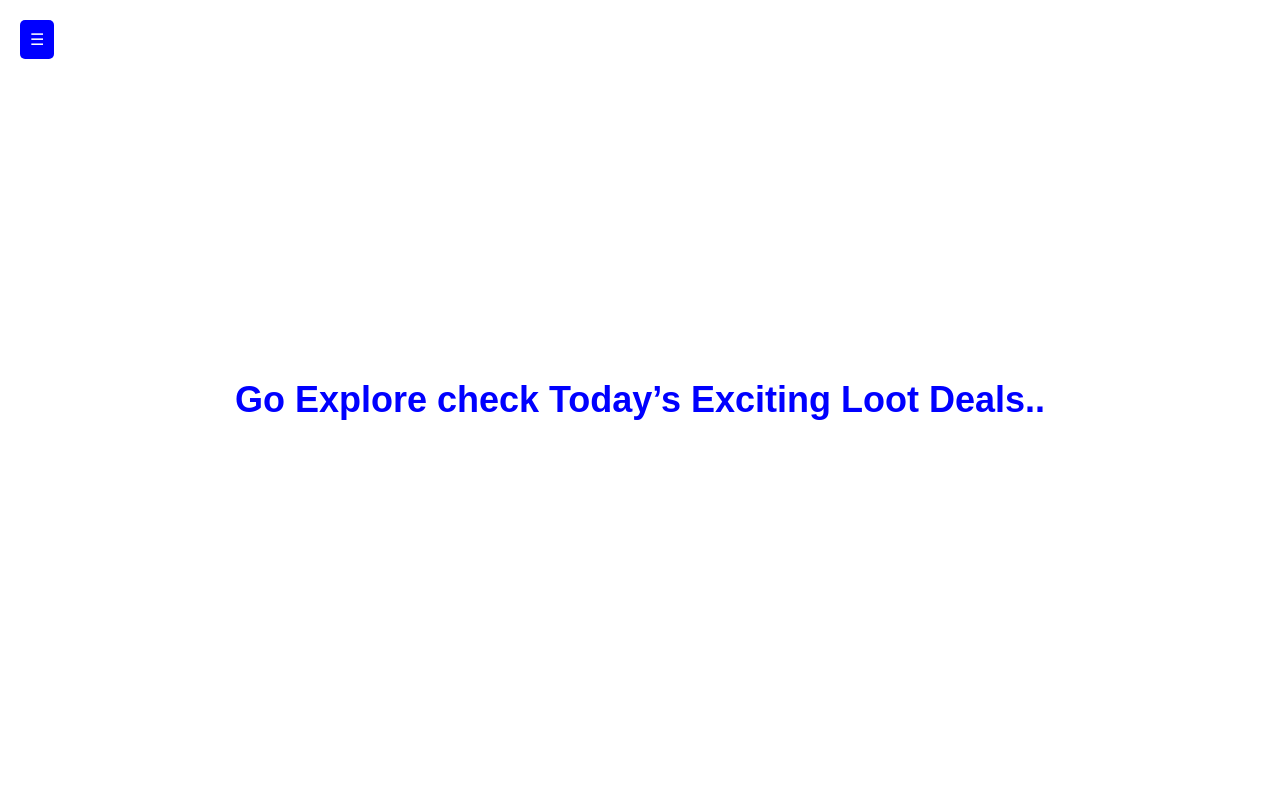
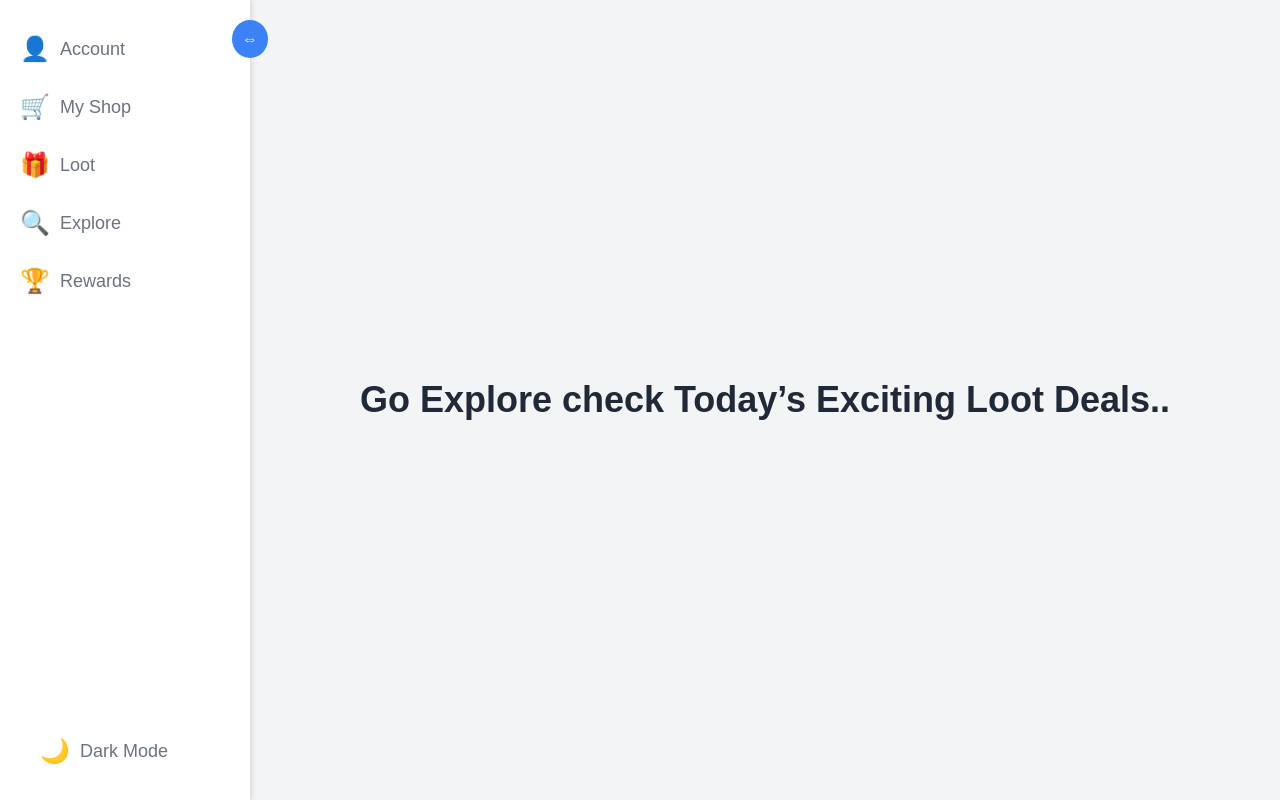
Before and after one commit to saidinesh49/loot, a plain HTML site: page dashboard.html in a window 1280 px wide. Drawn offline with Linux system fonts and the light colour scheme.

Commit message:
dashboard.html

```diff
--- a/dashboard.html
+++ b/dashboard.html
@@ -11,46 +11,62 @@
             font-family: Arial, sans-serif;
             display: flex;
             height: 100vh;
-            background-color: white;
-            color: blue;
+            background-color: #F3F4F6; /* Light background color */
+            color: #1F2937; /* Dark gray color for text */
+            transition: background-color 0.3s, color 0.3s;
+        }
+
+        body.dark-mode {
+            background-color: #1F2937; /* Dark background color */
+            color: #F3F4F6; /* Light color for text */
         }
 
         .sidebar {
-            background-color: blue;
-            width: 200px;
+            background-color: #FFFFFF; /* White background for sidebar */
+            width: 250px; /* Expanded width */
             display: flex;
             flex-direction: column;
             align-items: center;
             padding: 20px 0;
             box-sizing: border-box;
             position: fixed;
-            left: -200px; /* Hidden by default */
             top: 0;
             height: 100%;
-            transition: left 0.3s ease;
+            box-shadow: 2px 0 5px rgba(0, 0, 0, 0.1); /* Subtle shadow for depth */
             z-index: 10; /* Ensure it is above the content */
+            transition: width 0.3s;
         }
 
-        .sidebar.show {
-            left: 0;
+        .sidebar.narrow {
+            width: 80px; /* Narrow width */
         }
 
-        .sidebar button {
-            width: 80%;
-            background-color: white;
-            border: 2px solid blue;
-            color: blue;
-            padding: 10px 20px;
+        .sidebar button, .sidebar .dark-mode-toggle {
+            width: 100%;
+            background-color: transparent;
+            border: none;
+            color: #6B7280; /* Gray color for icons */
+            padding: 15px 20px;
             cursor: pointer;
-            border-radius: 5px;
-            font-size: 16px;
-            margin: 10px 0;
-            text-align: center;
+            font-size: 18px; /* Icon size */
+            text-align: left;
+            transition: background-color 0.2s, color 0.2s; /* Smooth color transition */
+            display: flex;
+            align-items: center;
         }
 
-        .sidebar button:hover {
-            background-color: blue;
-            color: white;
+        .sidebar button:hover, .sidebar .dark-mode-toggle:hover {
+            background-color: #E5E7EB; /* Light gray on hover */
+            color: #1F2937; /* Dark color on hover */
+        }
+
+        .sidebar .icon {
+            font-size: 24px;
+            margin-right: 10px;
+        }
+
+        .sidebar.narrow .label {
+            display: none;
         }
 
         .content {
@@ -61,73 +77,97 @@
             text-align: center;
             padding: 20px;
             box-sizing: border-box;
-            width: 100%; /* Ensure content takes full width */
+            width: calc(100% - 250px); /* Adjust width to account for sidebar */
+            margin-left: 250px; /* Ensure content is next to sidebar */
+            transition: width 0.3s, margin-left 0.3s;
+        }
+
+        .sidebar.narrow ~ .content {
+            width: calc(100% - 80px);
+            margin-left: 80px;
         }
 
         h1 {
             font-size: 36px;
         }
 
-        .menu-button {
+        .toggle-button {
             position: absolute;
             top: 20px;
-            left: 20px;
-            background-color: blue;
+            left: 250px;
+            transform: translateX(-50%);
+            background-color: #3B82F6; /* Blue color */
             color: white;
             border: none;
             padding: 10px;
-            border-radius: 5px;
+            border-radius: 50%;
             cursor: pointer;
             font-size: 16px;
             z-index: 20; /* Ensure it is above the sidebar */
+            transition: background-color 0.2s, transform 0.2s; /* Smooth transition */
+            display: flex;
+            align-items: center;
+            justify-content: center;
         }
 
-        .menu-button:hover {
-            background-color: darkblue;
-            transform: scale(1.1);
+        .toggle-button:hover {
+            background-color: #2563EB; /* Darker blue on hover */
+            transform: scale(1.1); /* Slightly larger on hover */
         }
 
-        .back-button {
-            background-color: white;
-            color: blue;
-            border: 2px solid blue;
-            padding: 5px;
-            border-radius: 5px;
-            cursor: pointer;
-            font-size: 16px;
-            margin-top: auto;
+        .sidebar.narrow + .toggle-button {
+            left: 80px;
         }
 
-        .back-button:hover {
-            background-color: blue;
-            color: white;
-        }
-
-        .hidden {
-            display: none;
+        .dark-mode-toggle {
+            position: absolute;
+            bottom: 20px;
+            left: 20px;
         }
     </style>
 </head>
 <body>
     <div class="sidebar" id="sidebar">
-        <button onclick="window.location.href='acc.html'">Account</button>
-        <button onclick="window.location.href='shop.html'">My Shop</button>
-        <button onclick="window.location.href='loot.html'">Loot</button>
-        <button onclick="window.location.href='explore.html'">Explore</button>
-        <button onclick="window.location.href='rewards.html'"">Rewards</button>
-        <button class="back-button" onclick="toggleSidebar()">←</button>
+        <button onclick="window.location.href='acc.html'">
+            <span class="icon">👤</span>
+            <span class="label">Account</span>
+        </button>
+        <button onclick="window.location.href='shop.html'">
+            <span class="icon">🛒</span>
+            <span class="label">My Shop</span>
+        </button>
+        <button onclick="window.location.href='loot.html'">
+            <span class="icon">🎁</span>
+            <span class="label">Loot</span>
+        </button>
+        <button onclick="window.location.href='explore.html'">
+            <span class="icon">🔍</span>
+            <span class="label">Explore</span>
+        </button>
+        <button onclick="window.location.href='rewards.html'">
+            <span class="icon">🏆</span>
+            <span class="label">Rewards</span>
+        </button>
+        <button class="dark-mode-toggle" onclick="toggleDarkMode()">
+            <span class="icon">🌙</span>
+            <span class="label">Dark Mode</span>
+        </button>
     </div>
+    <button class="toggle-button" id="toggleButton" onclick="toggleSidebar()">⇔</button>
     <div class="content">
-        <button class="menu-button" id="menuButton" onclick="toggleSidebar()">☰</button>
         <h1>Go Explore check Today’s Exciting Loot Deals..</h1>
     </div>
 
     <script>
         function toggleSidebar() {
             var sidebar = document.getElementById('sidebar');
-            var menuButton = document.getElementById('menuButton');
-            sidebar.classList.toggle('show');
-            menuButton.classList.toggle('hidden');
+            var toggleButton = document.getElementById('toggleButton');
+            sidebar.classList.toggle('narrow');
+            toggleButton.classList.toggle('narrow');
+        }
+
+        function toggleDarkMode() {
+            document.body.classList.toggle('dark-mode');
         }
     </script>
 </body>
```
